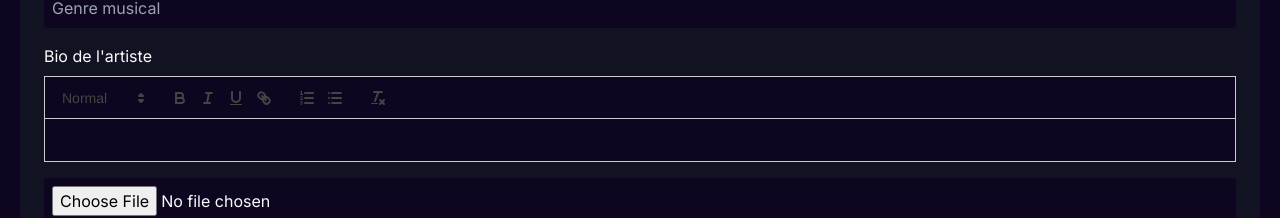
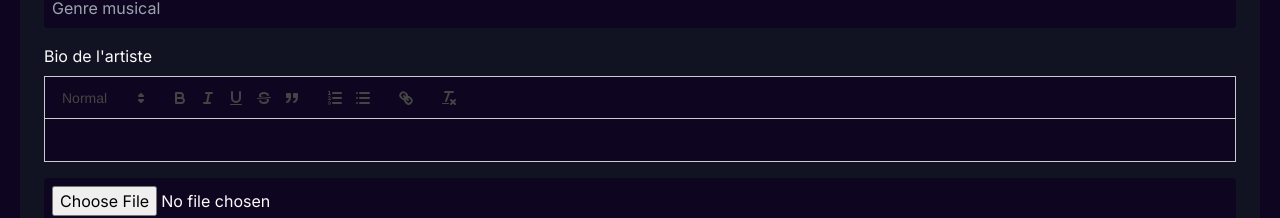
Before and after one commit to Funkysys/spinosor, a Next.js app: page /admin/artist in a window 1280 px wide. Shown: the part 216-434 px from the top of the page. Built offline with nearby package versions, Linux system fonts and the light colour scheme; no server answers; the database is empty; a web font is replaced by a local one; what tailwindcss-animated would draw is missing.

Commit message:
albums for albumsCarousel sort bye releaseDate

```diff
--- a/app/admin/artist/page.tsx
+++ b/app/admin/artist/page.tsx
@@ -40,15 +40,18 @@ const ArtistsDashboard: React.FC = () => {
         }
 
         const formattedArtists = artistList.map((artist: any) => ({
-          id: artist.id,
-          name: artist.name,
+          ...artist,
           bio: artist.bio ?? null,
           genre: artist.genre ?? null,
           imageUrl: artist.imageUrl ?? null,
           videoUrl: artist.videoUrl ?? null,
           codePlayer: artist.codePlayer ?? null,
           urlPlayer: artist.urlPlayer ?? null,
-          socialLinks: artist.socialLinks ?? null,
+          socialLinks: artist.socialLinks ? (
+            typeof artist.socialLinks === 'string'
+              ? artist.socialLinks
+              : JSON.stringify(artist.socialLinks)
+          ) : null,
           albums: albumList.filter((album) => album.artistId === artist.id),
         }));
 
--- a/app/layout.tsx
+++ b/app/layout.tsx
@@ -6,6 +6,7 @@ import { Belleza, Ruda } from "@next/font/google";
 import type { Metadata } from "next";
 import { Inter } from "next/font/google";
 import "./globals.css";
+import "react-quill/dist/quill.snow.css";
 
 const inter = Inter({ subsets: ["latin"] });
 
--- a/components/ArtistCreationForm.tsx
+++ b/components/ArtistCreationForm.tsx
@@ -3,7 +3,7 @@
 import { Link } from "@/types";
 import { Prisma } from "@prisma/client";
 import dynamic from "next/dynamic";
-import { useState } from "react";
+import { useState, useEffect } from "react";
 import "react-quill/dist/quill.snow.css";
 import AlbumCreation, { AlbumData } from "./AlbumCreation";
 
@@ -18,6 +18,11 @@ const ArtistCreationForm: React.FC<ArtistCreationFormProps> = ({ onSubmit, isLoa
   const [bio, setBio] = useState<string>("");
   const [tempLink, setTempLink] = useState<Link[]>([{ id: 1, name: "", url: "" }]);
   const [albumForms, setAlbumForms] = useState<AlbumData[]>([]);
+  const [mounted, setMounted] = useState(false);
+
+  useEffect(() => {
+    setMounted(true);
+  }, []);
 
   // Gestionnaire des liens sociaux
   const handleOnChangeLinkName = (data: React.ChangeEvent<HTMLInputElement>, el: Link) => {
@@ -77,12 +82,23 @@ const ArtistCreationForm: React.FC<ArtistCreationFormProps> = ({ onSubmit, isLoa
         />
         <div>
           <label className="block mb-2 text-perso-white-one">Bio de l'artiste</label>
-          {typeof window !== "undefined" && (
-            <ReactQuill
-              value={bio}
-              onChange={setBio}
-              className="bg-perso-bg text-perso-white-one"
-            />
+          {typeof window !== "undefined" && mounted && (
+            <div className="bg-perso-bg rounded">
+              <ReactQuill
+                value={bio}
+                onChange={setBio}
+                theme="snow"
+                modules={{
+                  toolbar: [
+                    [{ 'header': [1, 2, false] }],
+                    ['bold', 'italic', 'underline', 'strike', 'blockquote'],
+                    [{'list': 'ordered'}, {'list': 'bullet'}],
+                    ['link'],
+                    ['clean']
+                  ],
+                }}
+              />
+            </div>
           )}
         </div>
         <input
--- a/components/ArtistList.tsx
+++ b/components/ArtistList.tsx
@@ -9,11 +9,20 @@ import React, { useEffect, useState } from "react";
 import AlbumCreation, { AlbumData } from "./AlbumCreation";
 import AlbumUpdate from "./AlbumUpdate";
 
-// Import ReactQuill dynamically with no SSR
-const ReactQuill = dynamic(() => import("react-quill"), {
+// Import ReactQuill dynamiquement avec styles
+const ReactQuill = dynamic(
+  async () => {
+    const { default: RQ } = await import("react-quill");
+    if (typeof window !== "undefined") {
+      await import("react-quill/dist/quill.snow.css");
+    }
+    return RQ;
+  },
+  {
     ssr: false,
     loading: () => <div className="h-32 bg-gray-700 animate-pulse rounded"></div>,
-});
+  }
+);
 
 // Types
 interface ArtistListProps {
@@ -121,9 +130,18 @@ const ArtistList: React.FC<ArtistListProps> = ({ artists, onDelete, isLoading })
 
       if (artist.socialLinks) {
         try {
-          const parsedLinks = JSON.parse(artist.socialLinks.toString());
+          // S'assurer que socialLinks est une chaîne JSON valide
+          const linksStr = typeof artist.socialLinks === 'string'
+            ? artist.socialLinks
+            : JSON.stringify(artist.socialLinks);
+
+          const parsedLinks = JSON.parse(linksStr);
           if (Array.isArray(parsedLinks)) {
-            socialLinks = parsedLinks;
+            socialLinks = parsedLinks.map(link => ({
+              id: link.id || Math.random(),
+              name: link.name || "",
+              url: link.url || ""
+            }));
           }
         } catch (error) {
           console.error("Error parsing social links:", error);
@@ -293,6 +311,8 @@ const ArtistList: React.FC<ArtistListProps> = ({ artists, onDelete, isLoading })
 
                 <div>
                   <label className="text-sm text-slate-400">Bio</label>
+                  {mounted && (
+                    <div className="bg-gray-900 rounded">
                       <ReactQuill
                         value={artistState.bio}
                         onChange={(value) =>
@@ -301,9 +321,19 @@ const ArtistList: React.FC<ArtistListProps> = ({ artists, onDelete, isLoading })
                             [artist.id]: { ...prev[artist.id], bio: value },
                           }))
                         }
-                    className="bg-gray-900 border border-gray-600 rounded"
                         theme="snow"
+                        modules={{
+                          toolbar: [
+                            [{ 'header': [1, 2, false] }],
+                            ['bold', 'italic', 'underline', 'strike', 'blockquote'],
+                            [{'list': 'ordered'}, {'list': 'bullet'}],
+                            ['link'],
+                            ['clean']
+                          ],
+                        }}
                       />
+                    </div>
+                  )}
                 </div>
 
                 <div>
```
Lines whose indentation alone changed are shown as unchanged.
